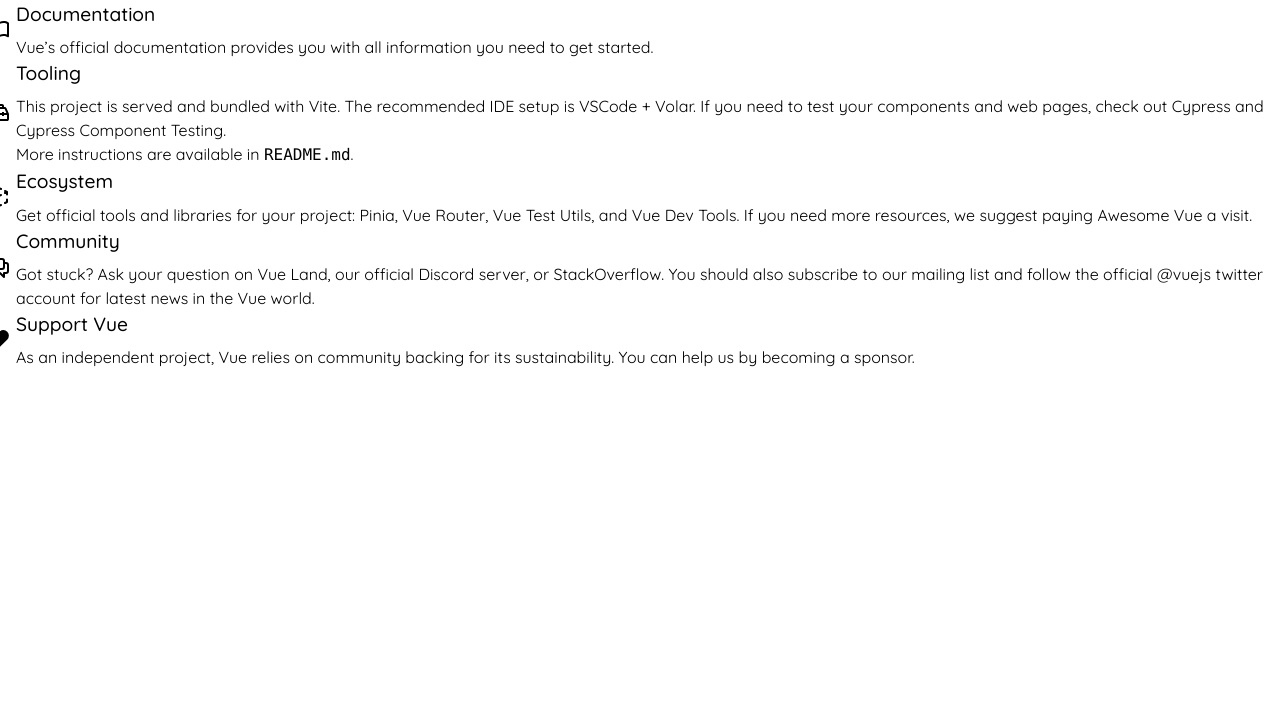
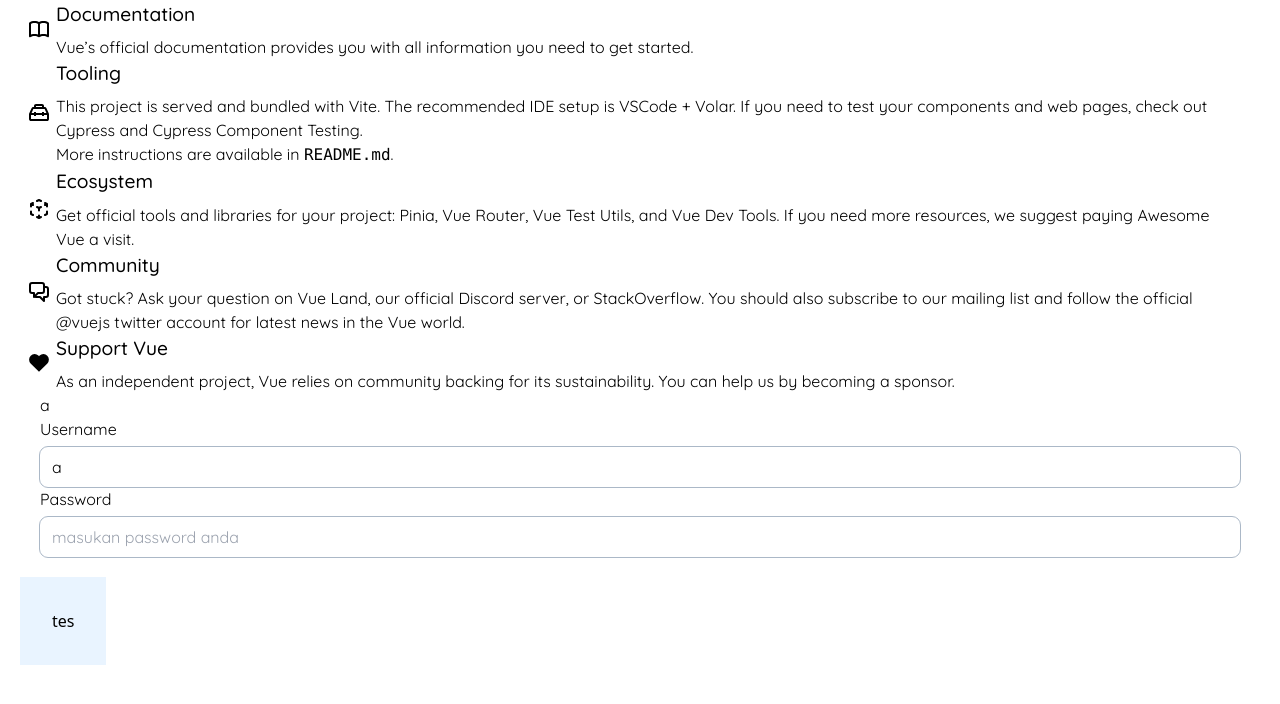
Before and after one commit to azkifairuz/siedo-app, a Vue app: page / in a window 1280 px wide. Shown: the top 704 px of the page. Built offline with nearby package versions, Linux system fonts and the light colour scheme.

Commit message:
component base input

```diff
--- a/dev-dist/sw.js
+++ b/dev-dist/sw.js
@@ -82,7 +82,7 @@
     "revision": "3ca0b8505b4bec776b69afdba2768812"
   }, {
     "url": "index.html",
-    "revision": "0.37fs14gdkng"
+    "revision": "0.qtgtut8qg4g"
   }], {});
   workbox.cleanupOutdatedCaches();
   workbox.registerRoute(new workbox.NavigationRoute(workbox.createHandlerBoundToURL("index.html"), {
--- a/src/App.vue
+++ b/src/App.vue
@@ -1,14 +1,38 @@
 <script setup lang="ts">
 import { RouterLink, RouterView } from 'vue-router'
-import HelloWorld from './components/HelloWorld.vue'
-import PrimaryBtn from '@/components/PrimaryButton.vue'
+import BaseInputField from '@/components/BaseInpuField.vue'
+import { reactive } from 'vue';
+
+const tes = reactive({
+  name:"a",
+  password:""
+})
+
+function btnTes() {
+  console.log(tes);
+}
 
 </script>
 
 <template>
-  <div class="font-quicksand">
+  <div class="font-quicksand mx-10">
     <RouterView />
+    <h1>{{ tes.name }}</h1>
+
+    <BaseInputField
+     label="Username"
+     placeholder="masukan nidn anda"
+     v-model="tes.name"
+     type="text"
+    />
+    <BaseInputField
+     label="Password"
+     placeholder="masukan password anda"
+     v-model="tes.password"
+     type="text"
+    />
   </div>
+  <button @click="btnTes" class="bg-secondary p-8 m-5">tes</button>
 </template>
 
 <style scoped></style>
--- /dev/null
+++ b/src/components/BaseInpuField.vue
@@ -0,0 +1,25 @@
+<script setup lang="ts">
+defineProps<{
+    label: string
+    placeholder: string
+    type: string
+    modelValue: string
+}>()
+
+const emits = defineEmits(['update:modelValue']);
+const handleInput = (event: Event) => {
+  const target = event.target as HTMLInputElement;
+  if (target) {
+    emits('update:modelValue', target.value);
+  }
+};
+</script>
+
+<template>
+    <div class="flex flex-col gap-1.5">
+        <label :for="label">{{ label }}</label>
+        <input class="rounded-lg py-2 px-3 focus:outline-main-blue outline-1 outline outline-[#ABB8C7]" :id="label"
+            :type="type" :placeholder="placeholder" :value="modelValue"
+            @input="handleInput">
+    </div>
+</template>
```
